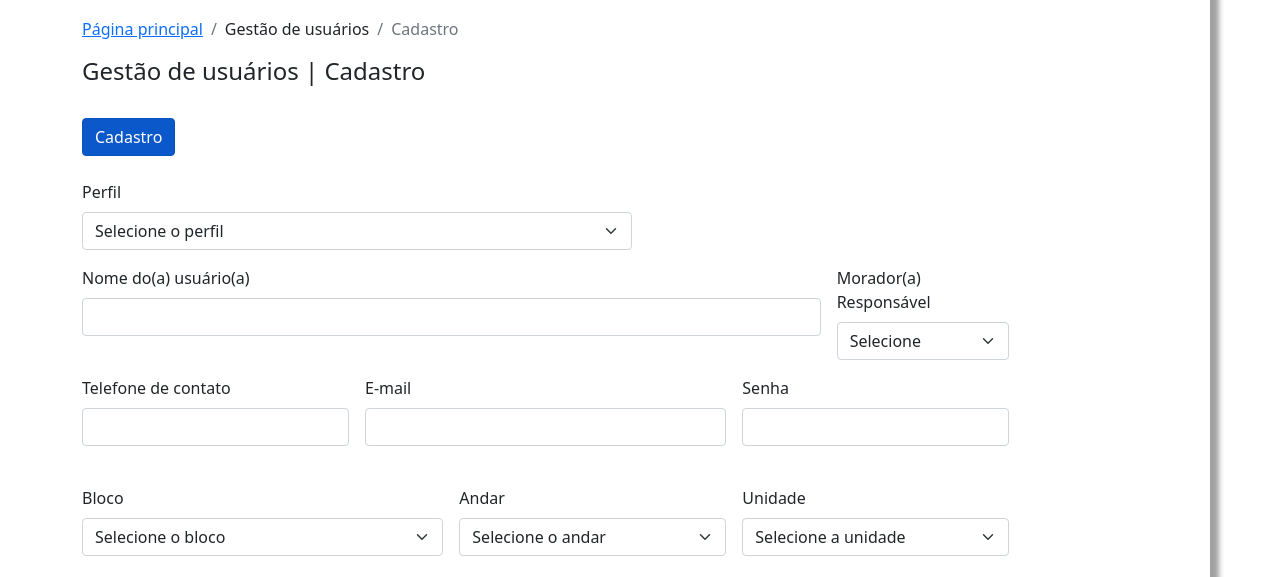
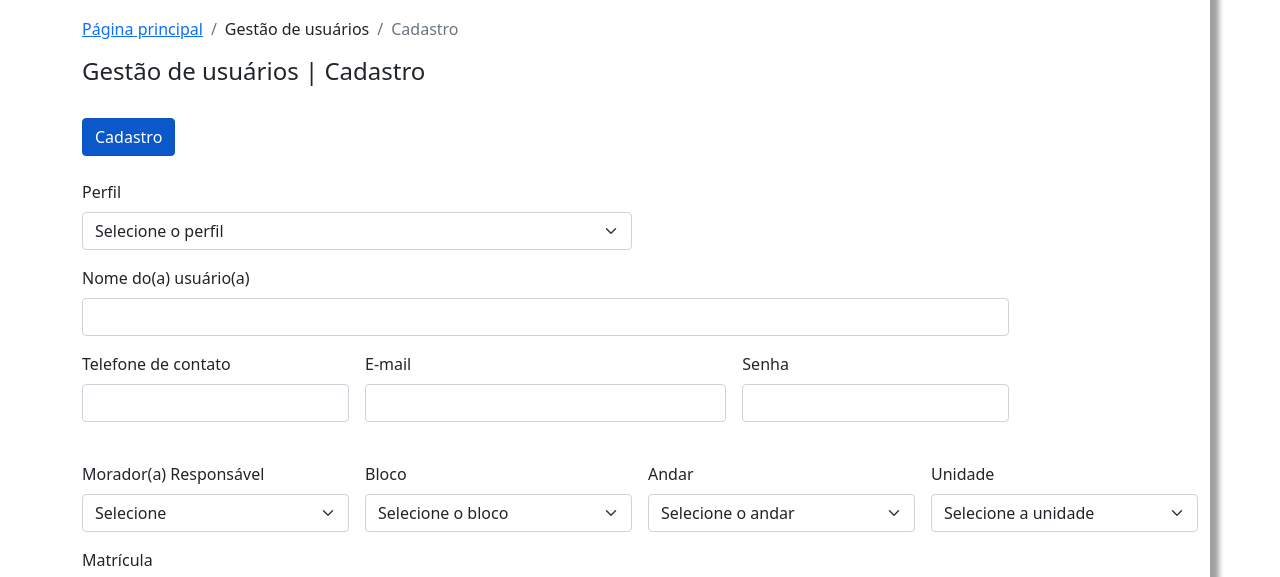
Before and after one commit to A3initiative/projeto, a website: page manterUsuario.html in a window 1280 px wide. Shown: the part 143-720 px from the top of the page. Drawn offline with nearby package versions, Linux system fonts and the light colour scheme.

Commit message:
Organização visualização do form

```diff
--- a/manterUsuario.html
+++ b/manterUsuario.html
@@ -151,7 +151,7 @@
               <option value="Supervisor(a)">Supervisor(a)</option>
             </select>
           </div>
-          <div class="col-md-8">
+          <div class="col-md-10">
             <label for="inputNomeUsuario" class="form-label"
               >Nome do(a) usuário(a)</label
             >
@@ -161,16 +161,6 @@
               id="inputNomeUsuario"
               aria-describedby="emailHelp"
             />
-          </div>
-          <div class="col-md-2" id="moradorResponsavel">
-            <label for="selectResponsavel" class="form-label"
-              >Morador(a) Responsável</label
-            >
-            <select id="selectResponsavel" class="form-select">
-              <option selected>Selecione</option>
-              <option value="sim">Sim</option>
-              <option value="nao">Não</option>
-            </select>
           </div>
           <div class="col-md-3">
             <label for="inputTelefoneUsuario" class="form-label"
@@ -203,7 +193,17 @@
             />
             <br />
           </div>
-          <div class="col-md-4" id="blocoMorador">
+          <div class="col-md-3" id="moradorResponsavel">
+            <label for="selectResponsavel" class="form-label"
+              >Morador(a) Responsável</label
+            >
+            <select id="selectResponsavel" class="form-select">
+              <option selected>Selecione</option>
+              <option value="sim">Sim</option>
+              <option value="nao">Não</option>
+            </select>
+          </div>
+          <div class="col-md-3" id="blocoMorador">
             <label for="selectBloco" class="form-label">Bloco</label>
             <select id="selectBloco" class="form-select">
               <option selected>Selecione o bloco</option>
@@ -231,7 +231,6 @@
             </select>
           </div>
           <div class="col-md-3">
-            <br />
             <label for="inputMatricula" class="form-label">Matrícula</label>
             <input
               type="text"
```
